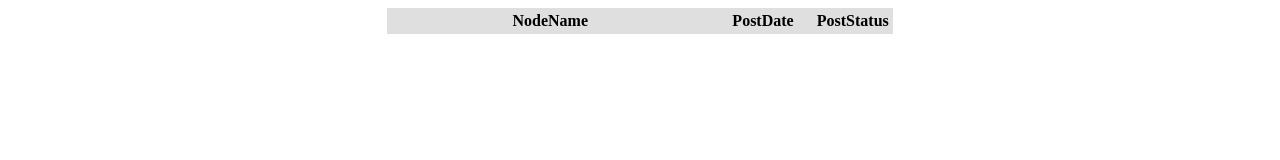
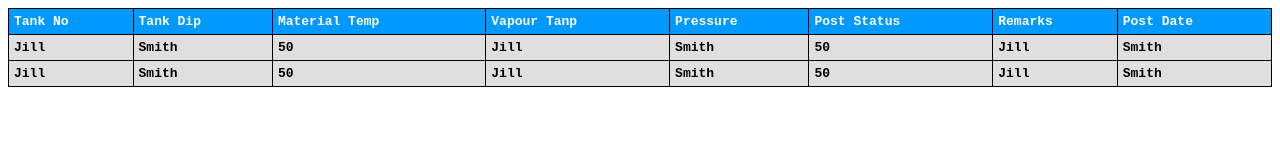
Before and after one commit to Nandhakumar2000/tas-db-print, a website: page data.html in a window 1280 px wide. Drawn offline with Linux system fonts and the light colour scheme; no server answers.

Commit message:
Update data.html

```diff
--- a/data.html
+++ b/data.html
@@ -5,22 +5,62 @@
 </head>
 
 <body>
-
-      <table cellpadding="2" cellspacing="2" border="0" bgcolor="#dfdfdf" width="40%" align="center">
+<style>
+    table, th, td {
+  font-family: monospace;
+  border: 0.5px solid black;
+  border-collapse: collapse;
+  text-align: left;
+  font-weight: bold;
+}
+th{
+  background: #0099FF;
+  color: #FFFFFF;
+}
+th,td{
+padding: 5px;
+}
+</style>
+      <table cellpadding="2" cellspacing="2" border="0" bgcolor="#dfdfdf" width="100%" align="center">
         <thead>
             <tr>
-                <th>NodeName</th>
-                <th width="20%">PostDate</th>
-                <th width="12%">PostStatus</th>
+                <th>Tank No</th>
+                <th>Tank Dip</th>
+                <th>Material Temp</th>
+                <th>Vapour Tanp</th>
+                <th>Pressure</th>
+                <th>Post Status</th>
+                <th>Remarks</th>
+                <th>Post Date</th>
             </tr>
         </thead>
-            <tbody id="tableData"></tbody>
+            <tbody id="tableData">
+                <tr>
+                    <td>Jill</td>
+                    <td>Smith</td>
+                    <td>50</td>
+                    <td>Jill</td>
+                    <td>Smith</td>
+                    <td>50</td>
+                    <td>Jill</td>
+                    <td>Smith</td>
+                  </tr>
+                  <tr>
+                     <td>Jill</td>
+                    <td>Smith</td>
+                    <td>50</td>
+                    <td>Jill</td>
+                    <td>Smith</td>
+                    <td>50</td>
+                    <td>Jill</td>
+                    <td>Smith</td>
+                  </tr>
+            </tbody>
         </table>
 
         <script type="text/javascript">
 
         function getData(){
-            console.log("Okkk");
             const urlParams = new URLSearchParams(window.location.search);
             const sDate = urlParams.get('sDate');
             const eDate = urlParams.get('eDate');
@@ -34,9 +74,14 @@
             var k = '<tbody>'
             for(i = 0;i < data.length; i++){
                 k+= '<tr>';
-                k+= '<td>' + data[i].NodeName + '</td>';
-                k+= '<td>' + data[i].PostDate + '</td>';
-                k+= '<td>' + data[i].PostStatus + '</td>';
+                k+= '<td>' + data[0] + '</td>';
+                k+= '<td>' + data[1] + '</td>';
+                k+= '<td>' + data[2] + '</td>';
+                k+= '<td>' + data[3] + '</td>';
+                k+= '<td>' + data[4] + '</td>';
+                k+= '<td>' + data[5] + '</td>';
+                k+= '<td>' + data[6] + '</td>';
+                k+= '<td>' + data[7] + '</td>';
                 k+= '</tr>';
             }
             k+='</tbody>';
@@ -44,7 +89,7 @@
             window.print();
             }).catch((error) => console.log(error))
         }
-        getData()
+      //  getData()
             </script>
 
 </body>
```
